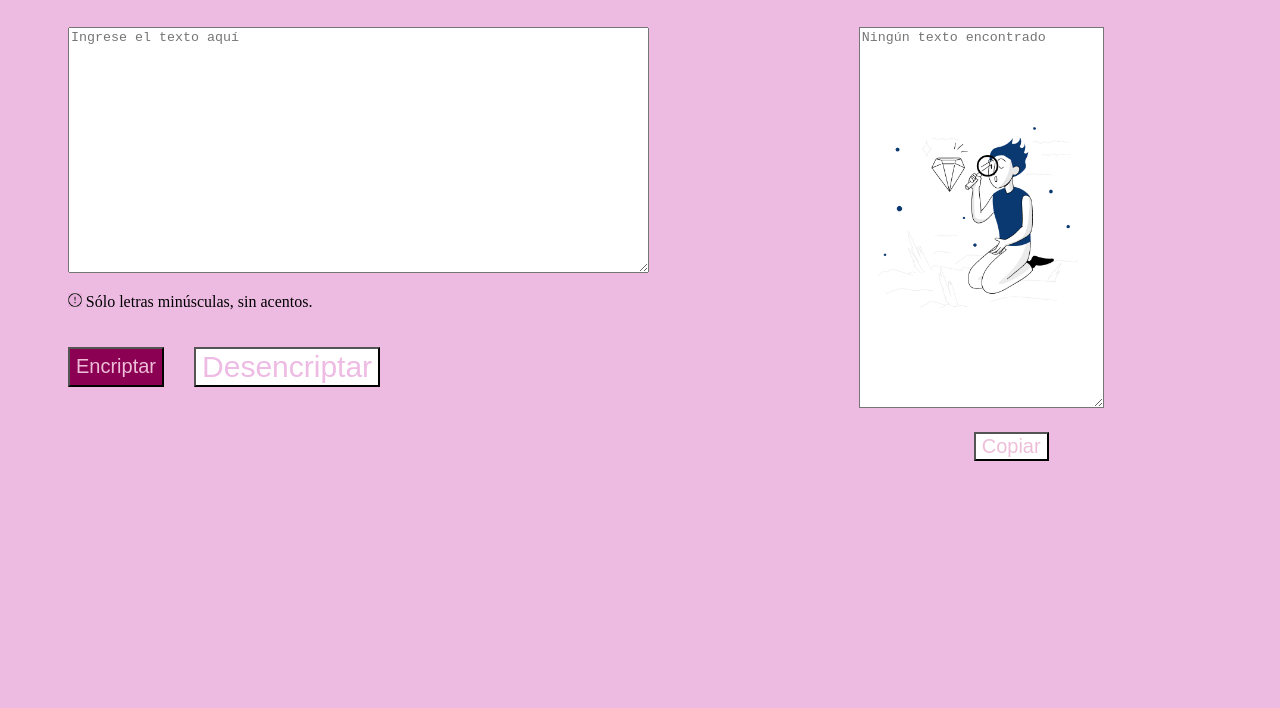
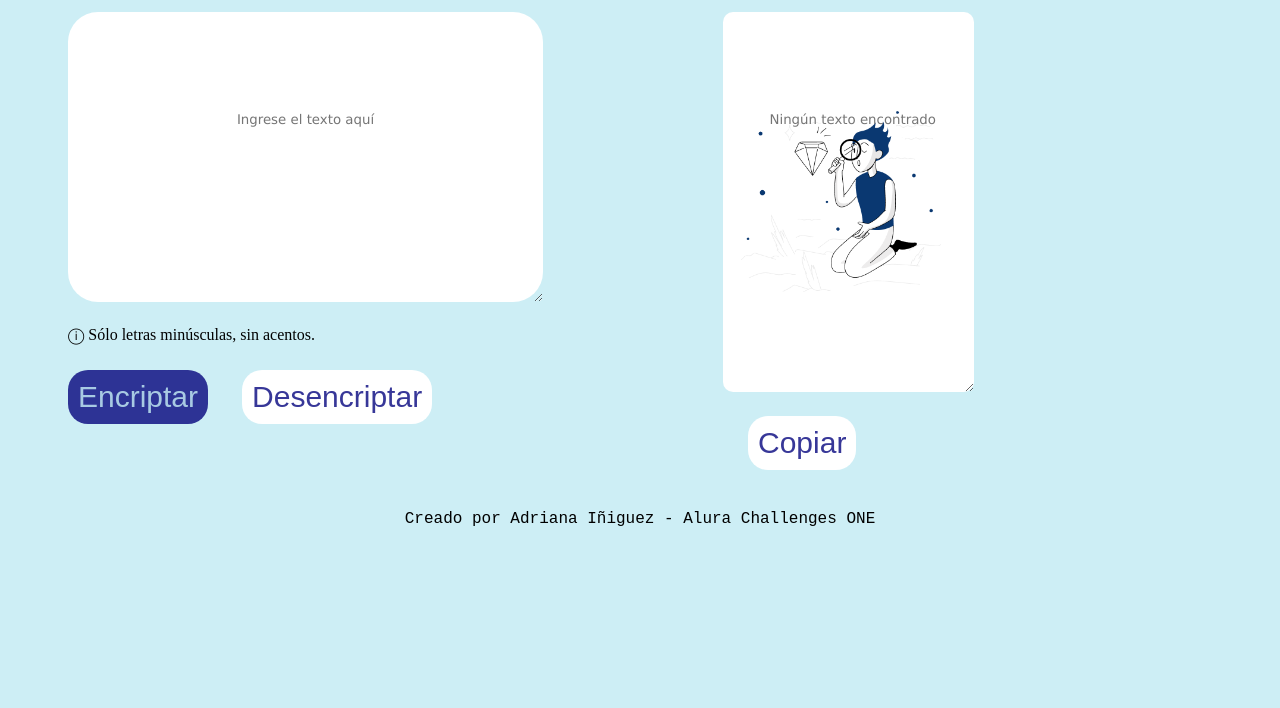
Before and after one commit to Adri-2022/encriptador, a plain HTML site: page index.html in a window 1280 px wide. Shown: the part 92-800 px from the top of the page. Drawn offline with Linux system fonts and the light colour scheme.

Commit message:
trabajo completo

```diff
--- a/index.html
+++ b/index.html
@@ -10,14 +10,13 @@
 
 <body>
     <header>
-        <h1><img src="Logo.png"></h1>
+        <h1><img src="Logo.png">ENCRIPTADOR</h1>
     </header>
     <main>
         <section>
-            <textarea class="input-texto" cols="70" rows="16" placeholder="Ingrese el texto aquí"></textarea>
+            <textarea class="input-texto" cols="60" rows="6" placeholder="Ingrese el texto aquí"></textarea>
             <div class="p">
-                <p> </p>
-                <p><img id="advertencia" src="advertencia.png"> Sólo letras minúsculas, sin acentos.</p>
+                <p>&#9432; Sólo letras minúsculas, sin acentos.</p>
             </div>
             <div class="botones">
                 <button class="encriptar" onclick="btnEncriptar()">Encriptar</button>
@@ -25,11 +24,11 @@
             </div>
         </section>
         <section>
-            <textarea class="mensaje" cols="28" rows="25" placeholder="Ningún texto encontrado"></textarea>
+            <textarea class="mensaje" cols="28" rows="12" placeholder="  Ningún texto encontrado"></textarea>
             <button class="copiar" onclick="btnCopiar()">Copiar</button>
         </section>
     </main>
-
+    <footer> Creado por Adriana Iñiguez - Alura Challenges ONE</footer>
 
     <script src="script.js"></script>
 
--- a/script.js
+++ b/script.js
@@ -1,5 +1,6 @@
 const inputTexto = document.querySelector(".input-texto");
 const mensaje = document.querySelector(".mensaje");
+
 
 function btnEncriptar(){
     const textoEncriptado = encriptar(inputTexto.value);
--- a/style.css
+++ b/style.css
@@ -1,61 +1,103 @@
 
 body{
-    background-color: rgba(234, 174, 221, 0.837);
+    background-color: rgba(195, 235, 243, 0.829);
+}
+
+h1{
+    font-family: 'Broadway';
+    color:rgba(13, 13, 130, 0.829);
 }
 
 main {
     display: flex;
     margin-left: 60px;
-    margin-bottom: 50px;
+    margin-bottom: 40px;
 }
 
 .copiar{
     position: relative;
     margin-top: 20px;
     margin-left:205px ;
-    color:rgb(238, 190, 217);
-    font-size: 20px;
+    padding: 10px;
+    color:rgb(13, 13, 130, 0.829);
+    font-size: 30px;
     background-color: white;
+    border: 1px;
+    border-radius: 20px;
+}
+
+.copiar:hover{
+    font-size:35px;
 }
 
 .botones{
-    display: flex;
+    display: inline-block;
     flex-direction: row;
-    margin-top: 20px;
+    margin-top: 10px;
 }
 
 .encriptar{
-    background-color: rgb(139, 0, 83);
-    font-size: 20px;
-    color: rgb(238, 190, 217);
+    background-color: rgb(13, 13, 130, 0.829);
+    padding: 10px;
+    font-size: 30px;
+    color: rgb(195, 235, 243, 0.829);
+    border: 1px;
+    border-radius: 20px;
 
+}
+
+.encriptar:hover{
+    font-size:35px;
 }
 
 .desencriptar{
     margin-left: 30px;
+    padding: 10px;
     font-size: 30px;
     background-color: white;
-    color:rgba(234, 174, 221, 0.837)
+    color:rgba(13, 13, 130, 0.829);
+    border: 1px;
+    border-radius: 20px;
 }
 
+.desencriptar:hover{
+    font-size:35px;
+}
 
 .input-texto{
-    margin-top: 20px;
+    margin-top: 5px;
+    border: 1px;
+    border-radius: 30px;
+    padding: 100px 20px;
+    text-align: center;
+    font-family: Verdana, Geneva, Tahoma, sans-serif;
+}
+
+.input-texto :active{
+    border-color: rgb(235, 147, 15);
 }
 .mensaje{
+    border: 1px;
+    border-radius: 10px;
     position: relative;
-    margin-top: 20px;
-    margin-left: 90px;
+    margin-top: 5px;
+    margin-left: 180px;
     background-image: url(imagen.png);
     background-repeat: no-repeat;
     background-position: 18px;
     background-size: 200px;
+    padding: 100px 20px;
+    text-align: center;
+    font-family: Verdana, Geneva, Tahoma, sans-serif;
 }
 
 .p{
-    display: inline-table;
-    margin-top: 0px;
+    display: block;
+    margin-top: 20px;
 }
-#advertencia{
-    width: 5%;
+
+footer {
+    text-align: center;
+    margin-top: 30px;
+    font-family: 'Courier New', Courier, monospace;
 }
```
